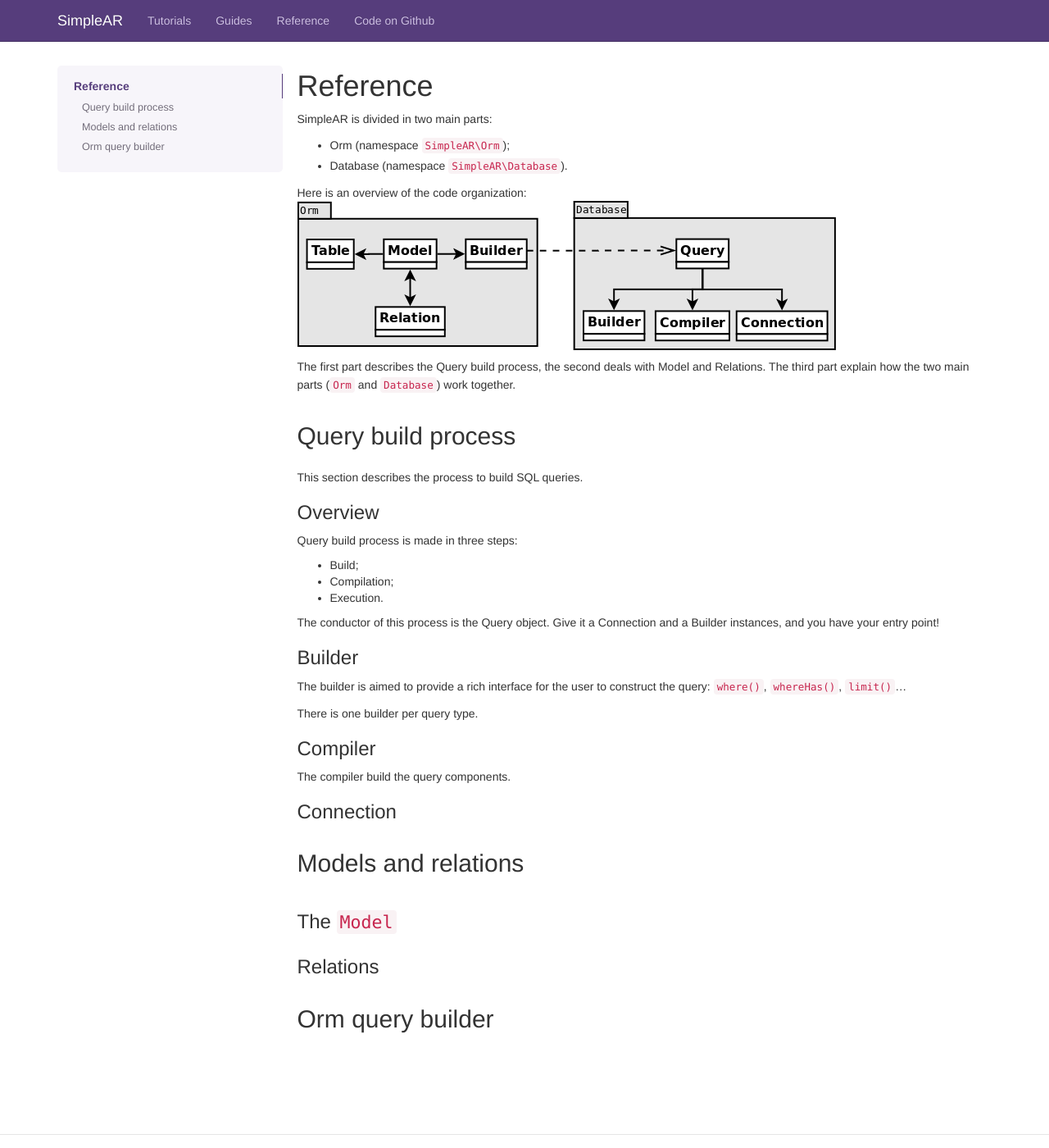
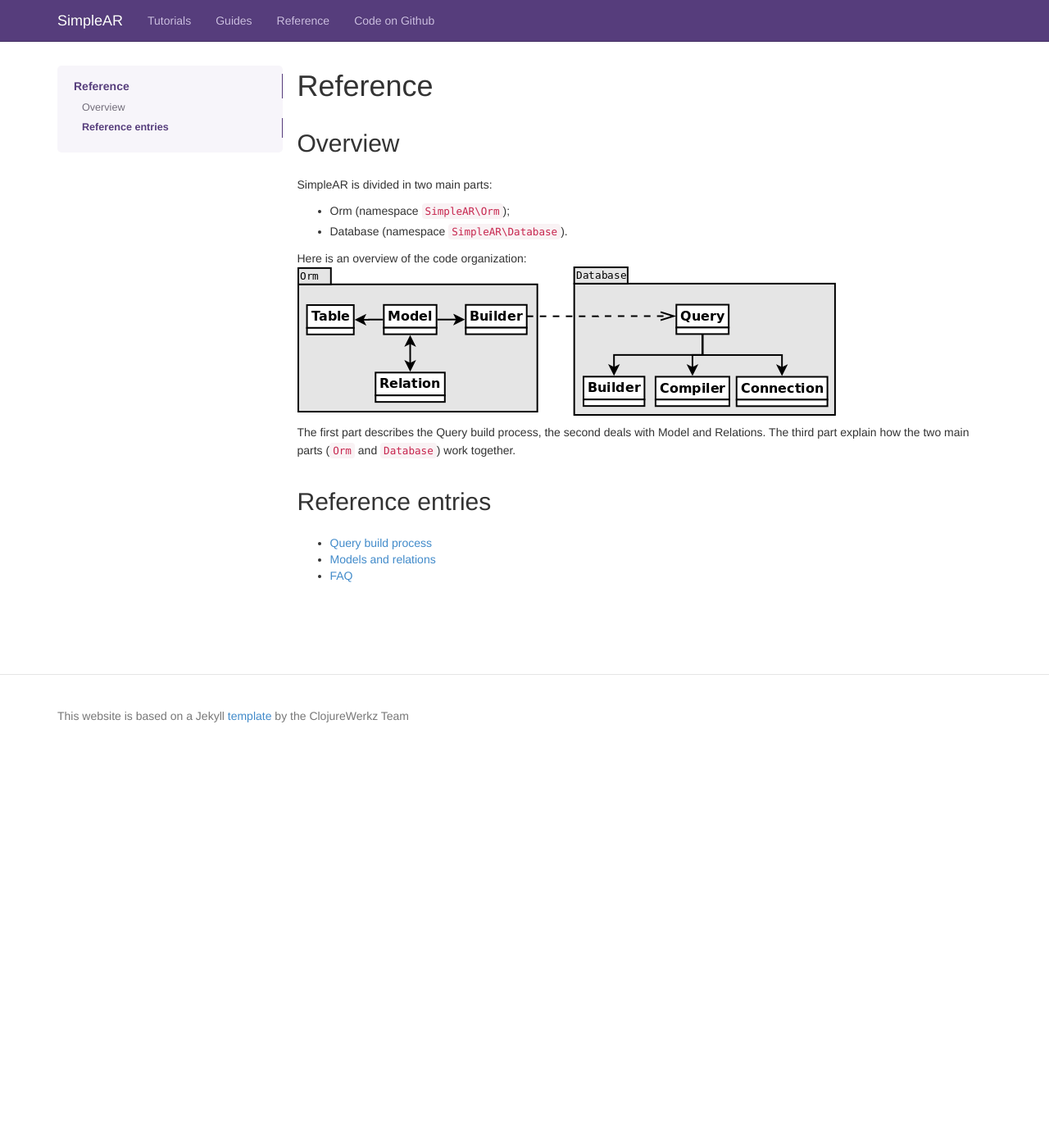
Before and after one commit to Lebugg/SimpleAR, a Jekyll site: the page built from articles/reference.md, in a window 1280 px wide and 1400 px high. Shown: the whole window at 82% size. Built offline with Jekyll 4.4.1, drawn with Linux system fonts in a browser that asks for light colours; some web fonts are replaced; Markdown is read by kramdown in place of the engine named in the settings.

Commit message:
Organize reference

```diff
--- a/articles/reference.md
+++ b/articles/reference.md
@@ -4,6 +4,8 @@ layout: article
 ---
 
 # Reference
+
+## Overview
 
 SimpleAR is divided in two main parts:
 
@@ -18,40 +20,8 @@ The first part describes the Query build process, the second deals with Model
 and Relations. The third part explain how the two main parts (`Orm` and
 `Database`) work together.
 
+## Reference entries
 
-## Query build process
-
-This section describes the process to build SQL queries.
-
-### Overview
-
-Query build process is made in three steps:
-
-* Build;
-* Compilation;
-* Execution.
-
-The conductor of this process is the Query object. Give it a Connection and a
-Builder instances, and you have your entry point!
-
-### Builder
-
-The builder is aimed to provide a rich interface for the user to construct the
-query: `where()`, `whereHas()`, `limit()`...
-
-There is one builder per query type.
-
-### Compiler
-
-The compiler build the query components.
-
-### Connection
-
-
-## Models and relations
-
-### The `Model`
-### Relations
-
-
-## Orm query builder
+* [Query build process]({{ site.baseurl }}/articles/reference/query-build.html)
+* [Models and relations]({{ site.baseurl }}/articles/reference/models-relations.html)
+* [FAQ]({{ site.baseurl }}/articles/reference/faq.html)
--- /dev/null
+++ b/articles/reference/models-relations.md
@@ -0,0 +1,12 @@
+---
+title: "SimpleAR: Reference - Models and relations"
+layout: article
+---
+
+# Models and relations
+
+### The `Model`
+### Relations
+
+
+## Orm query builder
```
Also changed, not shown: articles/reference/faq.md (added, +6 -0 lines), articles/reference/query-build.md (added, +39 -0 lines).
